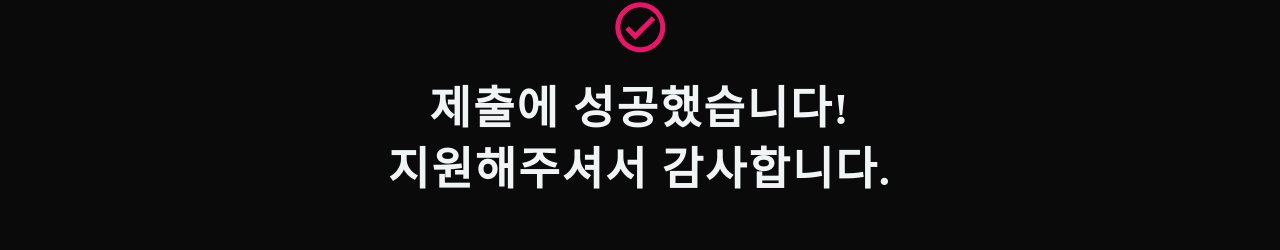
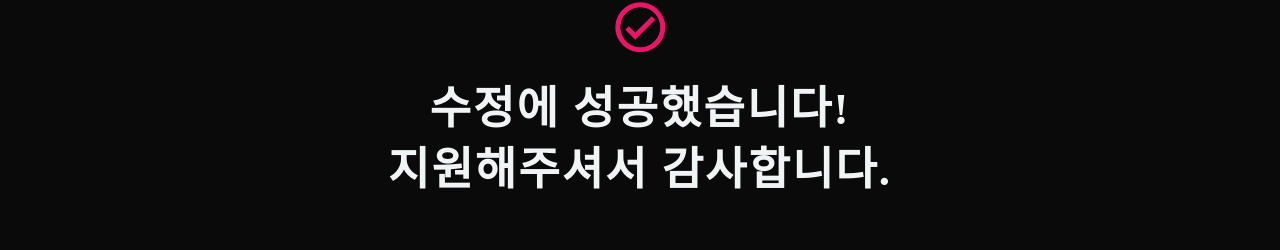
Before and after one commit to hyeinNa/recruiting_2023, a React (Create React App) app in the folder client/: page /update/success in a window 1280 px wide. Shown: the part 286-536 px from the top of the page. Built offline with nearby package versions, Linux system fonts and the light colour scheme; no server answers; a web font is replaced by a local one.

Commit message:
수정성공 멘트 수정

```diff
--- a/client/src/components/views/RegisterPages/NewApplicantEnroll.js
+++ b/client/src/components/views/RegisterPages/NewApplicantEnroll.js
@@ -28,7 +28,6 @@ function NewApplicantEnroll() {
     setFilename(e.target.files[0].name); //주석 설명
   };
   const [cardinalNum, setCardinalNum] = useState("");
-  const [pass, setPass] = useState("");
   useEffect(() => {
     axios
       .post("/api/var/load", {
@@ -73,7 +72,6 @@ function NewApplicantEnroll() {
       let message = response.data.message;
       if (status === "ok") {
         //register api의 message출력
-        setPass("default");
         console.log(message);
         // alert("지원해주셔서 감사합니다.");
         window.location.replace("/register/success");
--- a/client/src/components/views/UpdatePages/UpdateSuccess.js
+++ b/client/src/components/views/UpdatePages/UpdateSuccess.js
@@ -17,7 +17,7 @@ function UpdateSuccess() {
                         <img src="/img/newApplicantEnroll/applySuccessMark.png" className="success_checkmark" />
                     </div>
                     <div className="success_text">
-                        제출에 성공했습니다!
+                        수정에 성공했습니다!
                         <br></br>
                         지원해주셔서 감사합니다.
                     </div>
```
